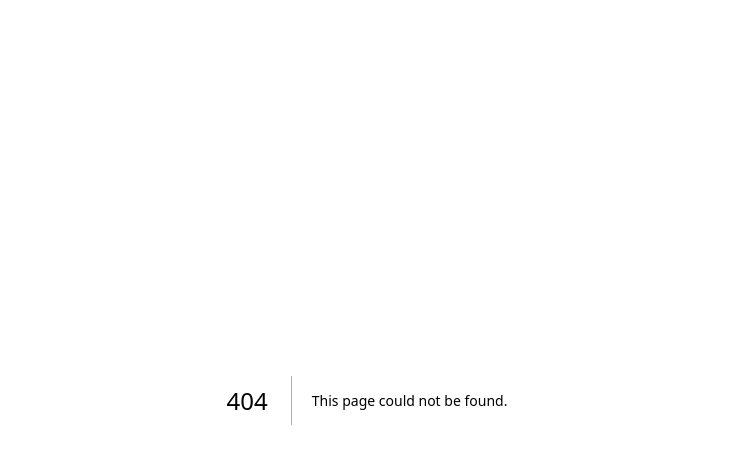
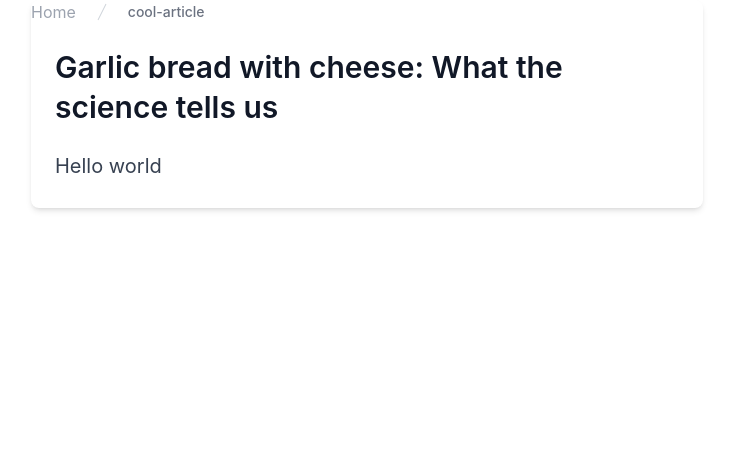
Before and after one commit to riccardogiorato/template-nextjs-tailwind, a Next.js app: page /a/cool-article in a window 1280 px wide. Before the commit this address had no page. Shown: the top 464 px of the page, without its empty margins (273-1005 px from the left). Built offline with nearby package versions, Linux system fonts and the light colour scheme.

Commit message:
add a getStaticPaths page with also getStaticProps

```diff
--- /dev/null
+++ b/src/components/Navbar.tsx
@@ -0,0 +1,42 @@
+import { FC } from "react";
+
+interface NavbarProps {
+  pages: { name: string; href: string; current: boolean }[];
+}
+
+export const Navbar: FC<NavbarProps> = ({ pages }) => {
+  return (
+    <nav className="flex" aria-label="Breadcrumb">
+      <ol role="list" className="flex items-center space-x-4">
+        <li>
+          <div>
+            <a href="/" className="text-gray-400 hover:text-gray-500">
+              Home
+            </a>
+          </div>
+        </li>
+        {pages.map((page) => (
+          <li key={page.name}>
+            <div className="flex items-center">
+              <svg
+                className="h-5 w-5 flex-shrink-0 text-gray-300"
+                fill="currentColor"
+                viewBox="0 0 20 20"
+                aria-hidden="true"
+              >
+                <path d="M5.555 17.776l8-16 .894.448-8 16-.894-.448z" />
+              </svg>
+              <a
+                href={page.href}
+                className="ml-4 text-sm font-medium text-gray-500 hover:text-gray-700"
+                aria-current={page.current ? "page" : undefined}
+              >
+                {page.name}
+              </a>
+            </div>
+          </li>
+        ))}
+      </ol>
+    </nav>
+  );
+};
--- /dev/null
+++ b/src/pages/a/[slug].tsx
@@ -0,0 +1,50 @@
+import type { GetStaticProps, InferGetStaticPropsType } from "next";
+
+import type { GetStaticPaths } from "next";
+import { Navbar } from "../../components/Navbar";
+
+type Article = {
+  slug: string;
+  content: string;
+};
+
+export const ArticlesList = ["cool-article", "new-article"];
+
+export const getArticlePath = (slug: string) => {
+  return `/a/${slug}`;
+};
+
+export const getStaticPaths = (async () => {
+  return {
+    paths: ArticlesList.map((slug) => ({
+      params: {
+        slug: slug,
+      },
+    })),
+    fallback: true,
+  };
+}) satisfies GetStaticPaths;
+
+export const getStaticProps = (async (context) => {
+  const article = {
+    slug: context?.params?.slug as string,
+    content: "Hello world",
+  };
+  return { props: { article } };
+}) satisfies GetStaticProps<{
+  article: Article;
+}>;
+
+export default function Page({
+  article,
+}: InferGetStaticPropsType<typeof getStaticProps>) {
+  return (
+    <div className="my-auto max-w-2xl mx-auto overflow-hidden bg-white rounded-lg shadow-md dark:bg-gray-800">
+      <Navbar pages={[{ name: article.slug, href: "#", current: true }]} />
+      <article className="prose lg:prose-xl p-6">
+        <h3>Garlic bread with cheese: What the science tells us</h3>
+        <p>{article.content}</p>
+      </article>
+    </div>
+  );
+}
--- a/src/pages/index.tsx
+++ b/src/pages/index.tsx
@@ -1,5 +1,6 @@
 import type { NextPage } from "next";
 import { Button } from "../components/Button";
+import { ArticlesList, getArticlePath } from "./a/[slug]";
 
 const Home: NextPage = () => {
   return (
@@ -65,6 +66,18 @@ const Home: NextPage = () => {
         </p>
         <Button>Read more</Button>
       </article>
+
+      <div className="flex flex-row gap-2 p-6">
+        {ArticlesList.map((slug) => {
+          return (
+            <div key={slug}>
+              <a href={getArticlePath(slug)}>
+                <Button>{slug}</Button>
+              </a>
+            </div>
+          );
+        })}
+      </div>
     </div>
   );
 };
```
